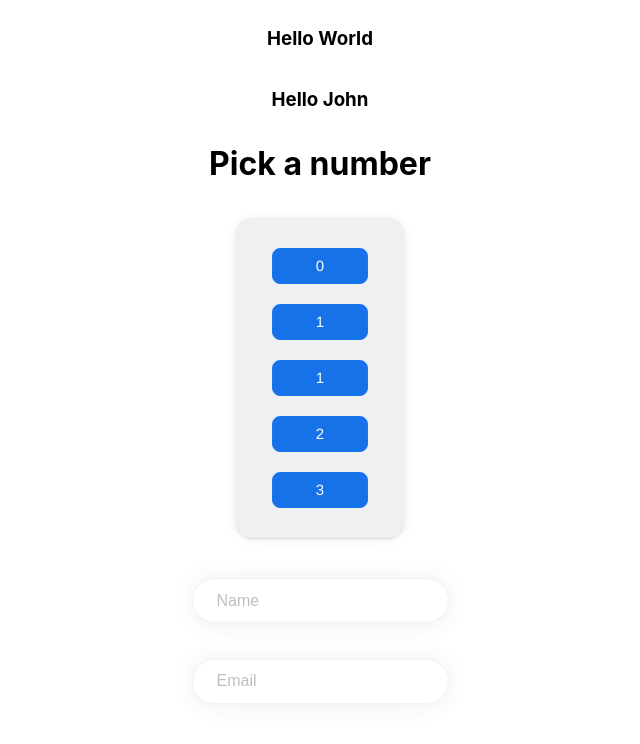
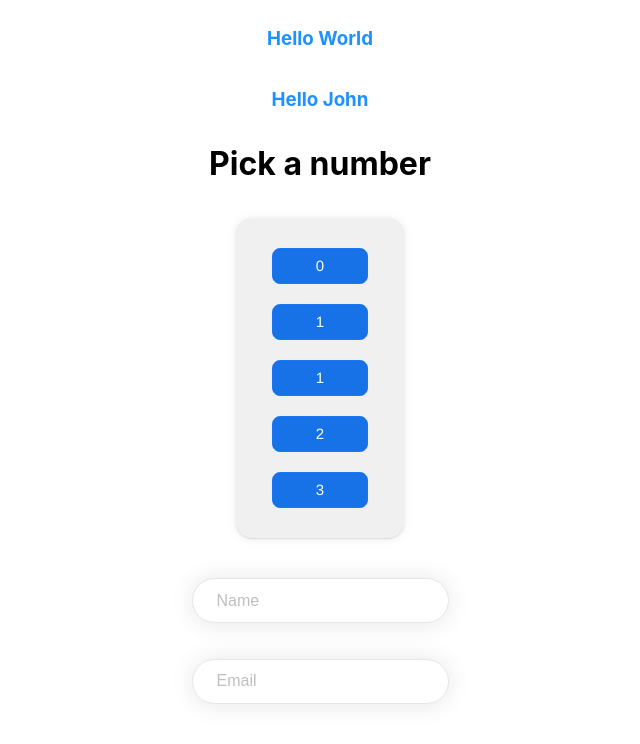
Before and after one commit to janne-nylund/styled-components, a React (Vite) app: page / in a window 1280 px wide. Shown: the top 744 px of the page, without its empty margins (320-960 px from the left). Built offline with nearby package versions, Linux system fonts and the light colour scheme.

Commit message:
update Greeting component

```diff
--- a/src/Greeting.tsx
+++ b/src/Greeting.tsx
@@ -1,8 +1,14 @@
+import styled from "styled-components";
+
 interface GreetingProps {
   // name as optional so default prop can be set
   name?: string;
 }
 
+const StyledHeader = styled.h3`
+  color: dodgerblue;
+`;
+
 export const Greeting: React.FC<GreetingProps> = ({ name = "World" }) => {
-  return <h3>Hello {name}</h3>;
+  return <StyledHeader>Hello {name}</StyledHeader>;
 };
--- a/src/StyledInput.tsx
+++ b/src/StyledInput.tsx
@@ -23,10 +23,10 @@ const StyledInput = styled.input`
   font-size: 1rem;
   margin: 0 auto;
   padding: 0.8rem 1.5rem;
-  border: 1px solid hsl(0, 0%, 95%);
+  border: 1px solid hsl(0, 0%, 90%);
   border-radius: 50px;
   display: block;
-  box-shadow: 0 1px 24px rgba(0, 0, 0, 0.07);
+  box-shadow: 0 1px 24px rgba(0, 0, 0, 0.1);
 
   &::placeholder {
     color: hsl(0, 0%, 75%);
```
